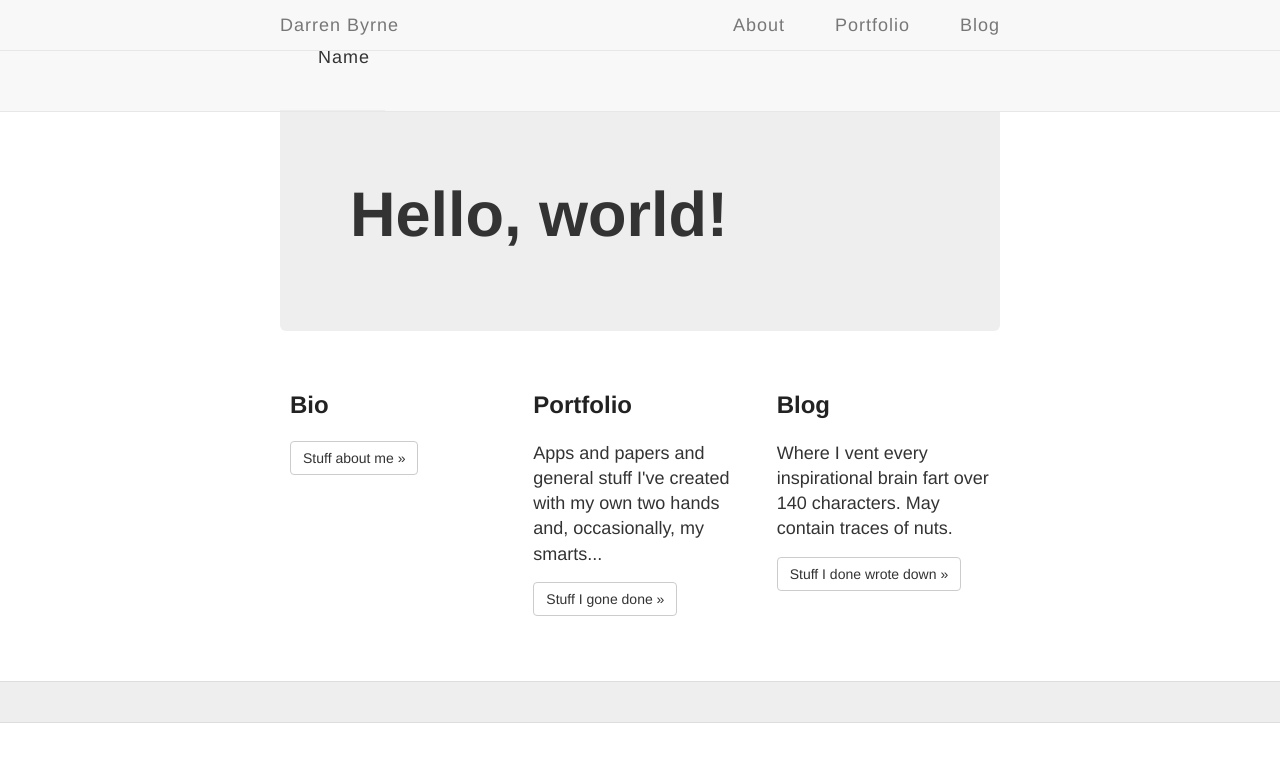
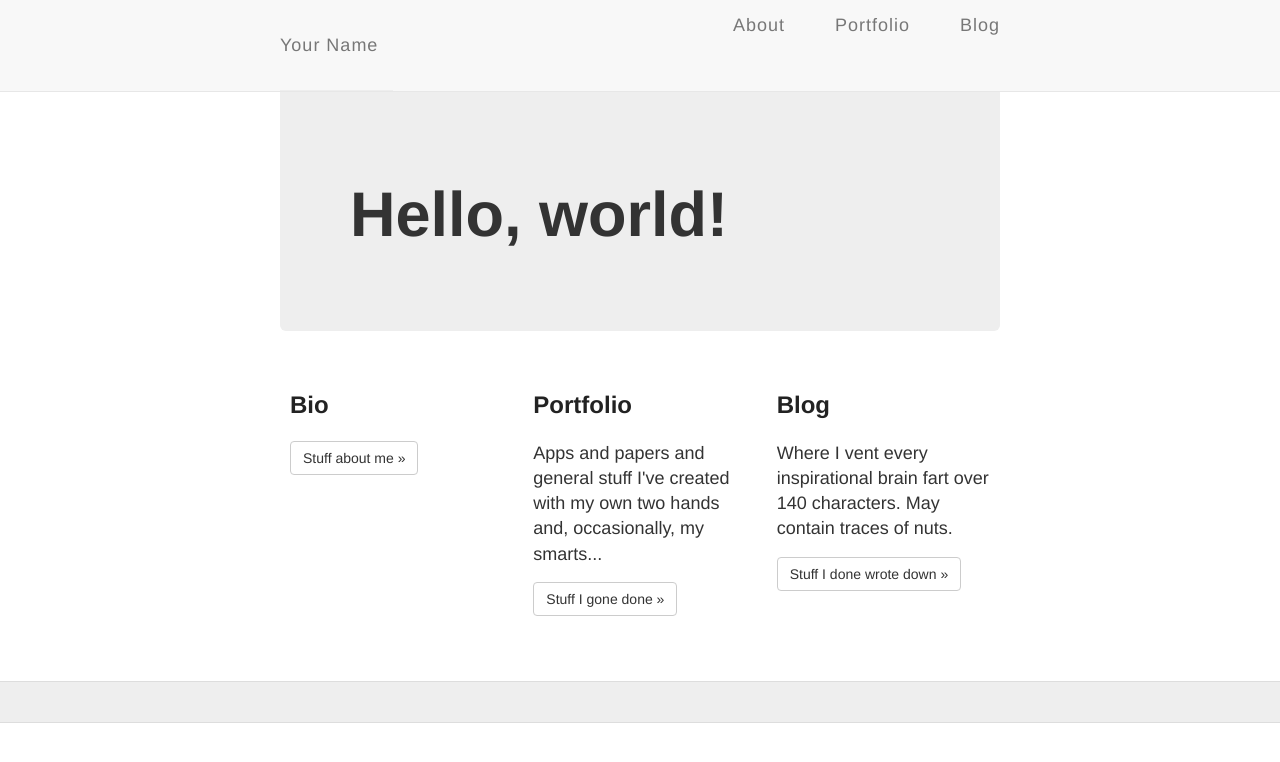
Before and after one commit to Dazby/dazby.github.io, a Jekyll site: the page built from index.html, in a window 1280 px wide. Shown: the top 762 px of the page. Built offline with Jekyll 4.4.1, drawn with Linux system fonts in a browser that asks for light colours; nearby versions of some CDN libraries; Markdown is read by kramdown in place of the engine named in the settings.

Commit message:
layout updates

```diff
--- a/_layouts/default.html
+++ b/_layouts/default.html
@@ -27,9 +27,8 @@
                     <span class="icon-bar"></span>
                 </button>
                 <header class="masthead clearfix">
-
                     <div class="site-info">
-                        <a href="{{ site.baseurl }}/" class="site-avatar">{{ site.name }}</a>
+                        <a href="{{ site.baseurl }}/" class="navbar-brand">{{ site.name }}</a>
                     </div>
                 </header>
             </div>
@@ -44,28 +43,6 @@
         </div>
     </nav>
 
-    <!-- Fixed navbar -->
-    <nav class="navbar navbar-default navbar-fixed-top">
-        <div class="container">
-            <div class="navbar-header">
-                <button type="button" class="navbar-toggle collapsed" data-toggle="collapse" data-target="#navbar" aria-expanded="false" aria-controls="navbar">
-                    <span class="sr-only">Toggle navigation</span>
-                    <span class="icon-bar"></span>
-                    <span class="icon-bar"></span>
-                    <span class="icon-bar"></span>
-                </button>
-                <a class="navbar-brand" href="/index.html">Darren Byrne</a>
-            </div>
-            <div id="navbar" class="navbar-collapse collapse">
-                <ul class="nav navbar-nav navbar-right">
-                    <li><a href="/about.html">About</a></li>
-                    <li><a href="/portfolio.html">Portfolio</a></li>
-                    <li><a href="/blog.html">Blog</a></li>
-                </ul>
-            </div>
-            <!--/.nav-collapse -->
-        </div>
-    </nav>
 
     <div id="main" role="main" class="container">
         {{ content }}
```
